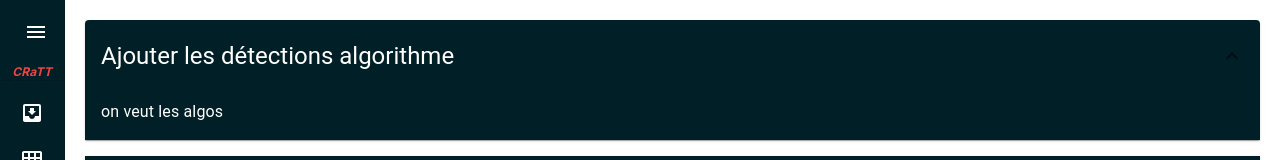
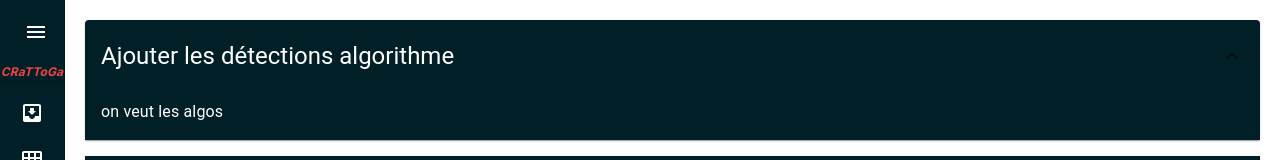
Before and after one commit to InseeFrLab/cratt, a Next.js app: page /kd/description in a window 1280 px wide. Shown: the top 160 px of the page. Built offline with nearby package versions, Linux system fonts and the light colour scheme.

Commit message:
un nouveau né

```diff
--- a/src/components/Sidebar/Bar.js
+++ b/src/components/Sidebar/Bar.js
@@ -124,7 +124,7 @@ export default function MiniDrawer() {
             open ? "text-6xl" : "text-xs"
           } text-red-500 italic text-center font-bold`}
         >
-          CRaTT
+          CRaTToGa
         </h1>
         {open && (
           <Image src="/toad.jpeg" alt="Logo" width={240} height={240} /> // Ajoutez cette ligne
```
